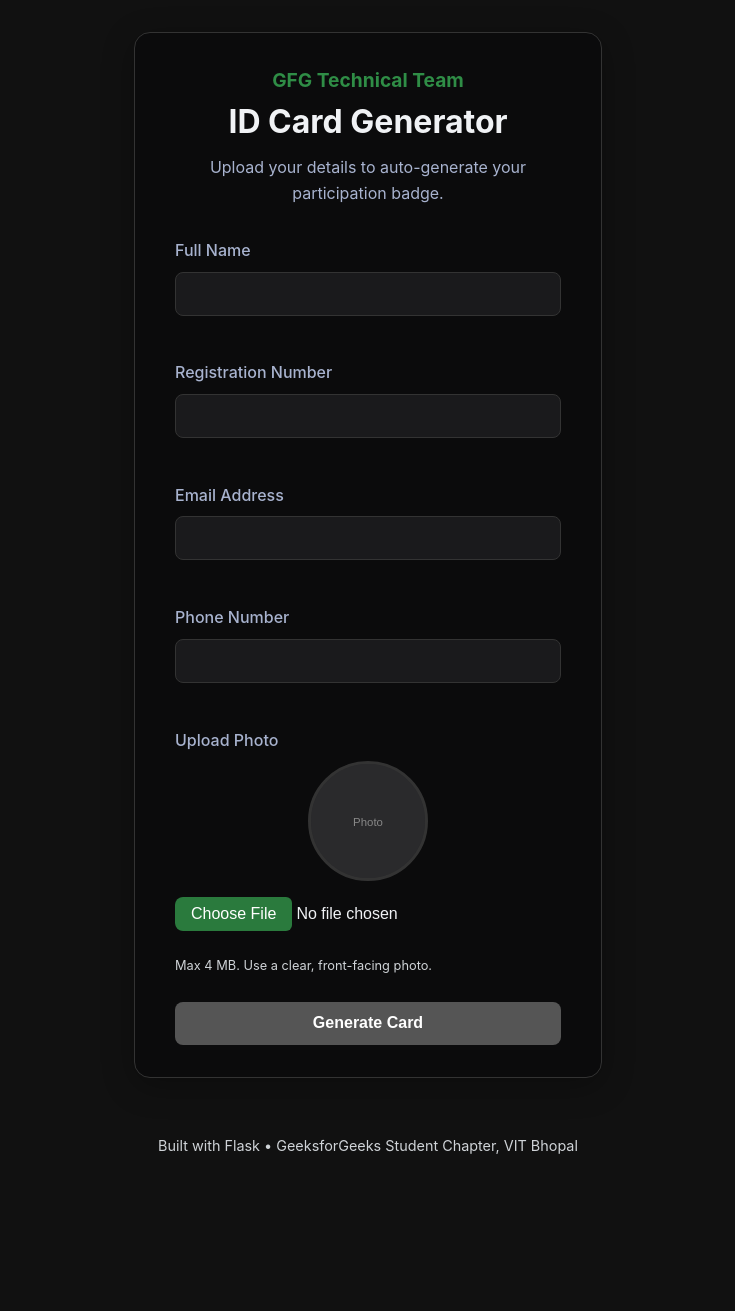
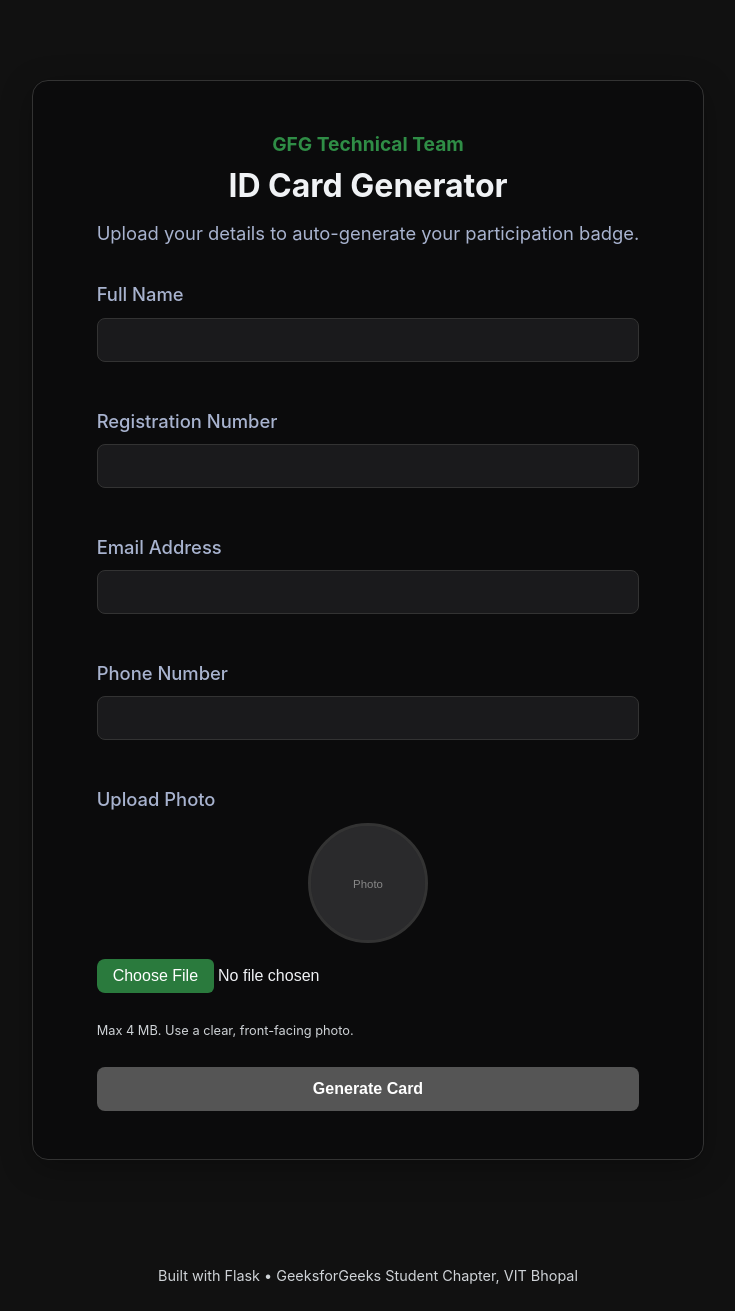
Before and after one commit to Swayam200/ID_Card_Generator_GfG, a Flask app: page / in a window 1280 px wide. Shown: the whole page, without its empty margins (272-1007 px from the left). Before the commit the page ends 1154 px from the top, so only its background shows below. Run offline with Flask 3, Linux system fonts and the light colour scheme; some libraries are stand-ins or nearby versions.

Commit message:
Fixed Desktop Form Size Issue

```diff
--- a/static/css/styles.css
+++ b/static/css/styles.css
@@ -364,6 +364,7 @@ footer {
     background: var(--border-color);
     outline: none;
     -webkit-appearance: none;
+    appearance: none;
 }
 
 .crop-slider::-webkit-slider-thumb {
@@ -447,3 +448,19 @@ footer {
     margin: 0;
     color: var(--text-primary);
 }
+
+@media (min-width: 900px) {
+  .container {
+    max-width: 1200px;
+    padding: 3rem 2rem;
+    display: flex;
+    justify-content: center;
+    align-items: flex-start;
+  }
+  .form-card {
+    max-width: 700px;
+    margin: 2rem auto;
+    padding: 3rem 4rem;
+    font-size: 1.15rem;
+  }
+}
```
